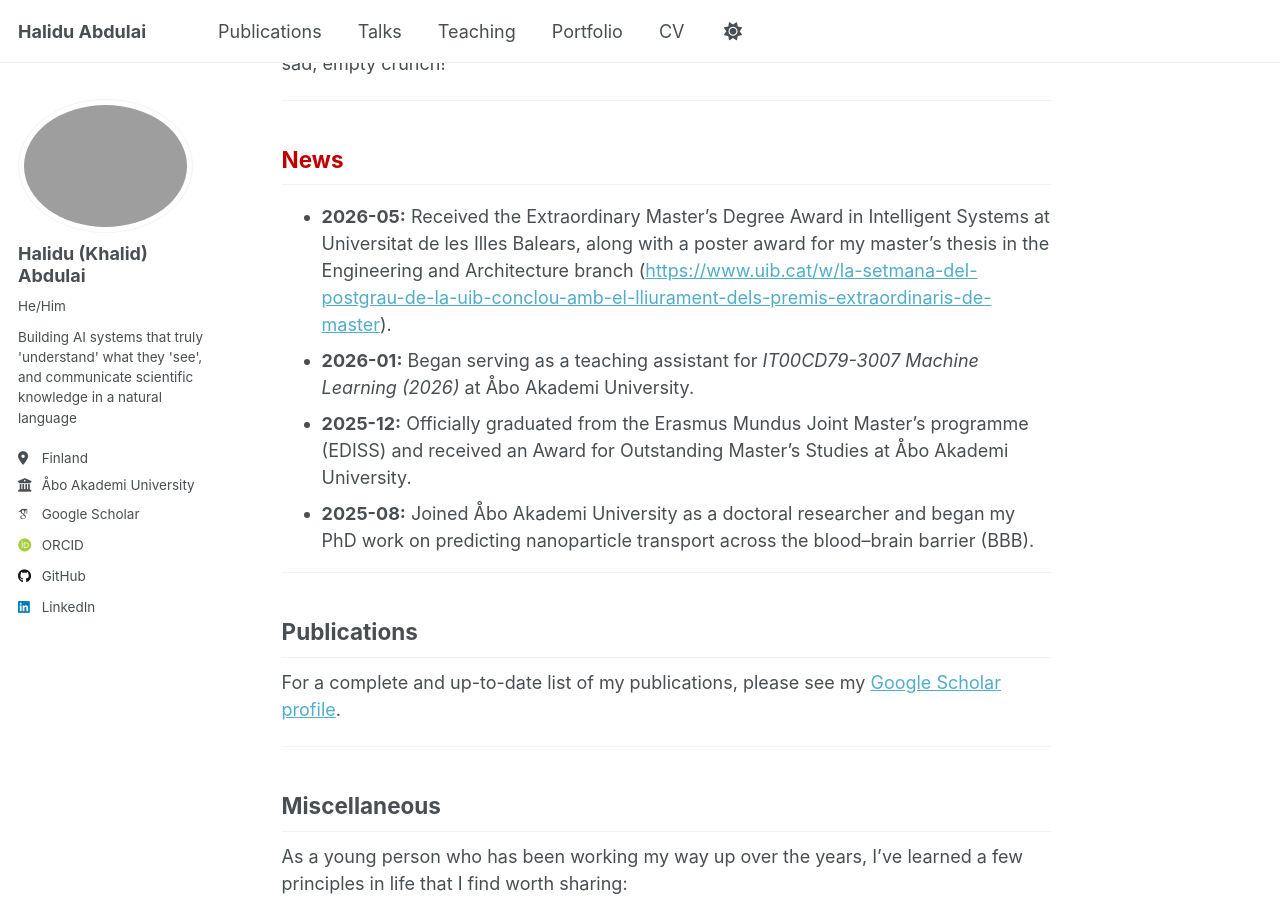
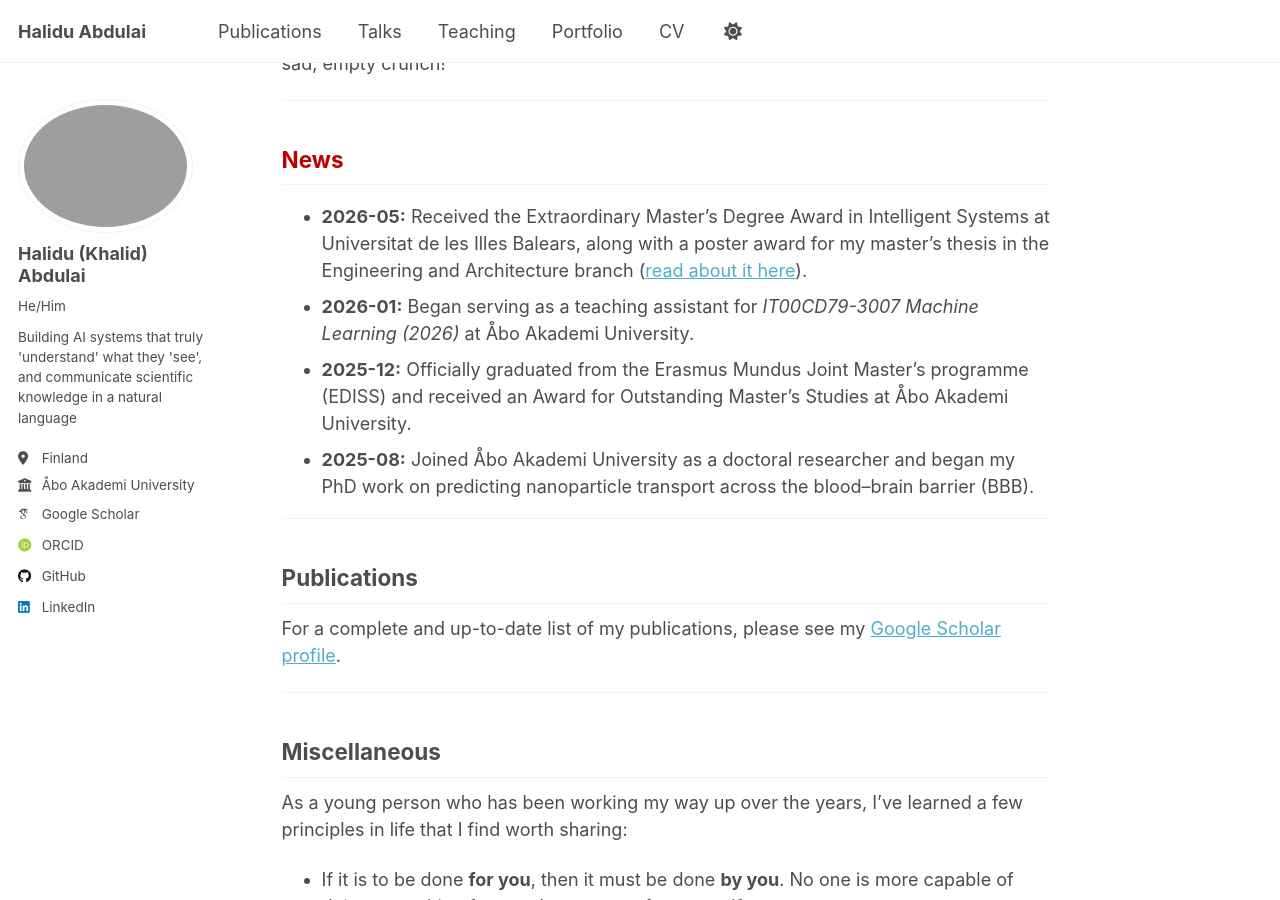
Before and after one commit to abdulaihalidu/abdulaihalidu.github.io, a Jekyll site: the page built from _pages/about.md, in a window 1280 px wide and 900 px high, scrolled down 1051 px. Built offline with Jekyll 4.4.1, drawn with Linux system fonts in a browser that asks for light colours; some web fonts are replaced; a script that is not in the unit is left out.

Commit message:
Fix link formatting in about.md
Updated link formatting for the Extraordinary Master’s Degree Award entry.

```diff
--- a/_pages/about.md
+++ b/_pages/about.md
@@ -30,7 +30,7 @@ More broadly, I work across machine learning, computer vision, and natural langu
 
 ## <span class="red-heading">News</span>
 
-- **2026-05:** Received the Extraordinary Master’s Degree Award in Intelligent Systems at Universitat de les Illes Balears, along with a poster award for my master’s thesis in the Engineering and Architecture branch ([https://www.uib.cat/w/la-setmana-del-postgrau-de-la-uib-conclou-amb-el-lliurament-dels-premis-extraordinaris-de-master](read about it here)).
+- **2026-05:** Received the Extraordinary Master’s Degree Award in Intelligent Systems at Universitat de les Illes Balears, along with a poster award for my master’s thesis in the Engineering and Architecture branch ([read about it here](https://www.uib.cat/w/la-setmana-del-postgrau-de-la-uib-conclou-amb-el-lliurament-dels-premis-extraordinaris-de-master)).
 - **2026-01:** Began serving as a teaching assistant for *IT00CD79-3007 Machine Learning (2026)* at Åbo Akademi University.
 - **2025-12:** Officially graduated from the Erasmus Mundus Joint Master’s programme (EDISS) and received an Award for Outstanding Master’s Studies at Åbo Akademi University.
 - **2025-08:** Joined Åbo Akademi University as a doctoral researcher and began my PhD work on predicting nanoparticle transport across the blood–brain barrier (BBB).
```
